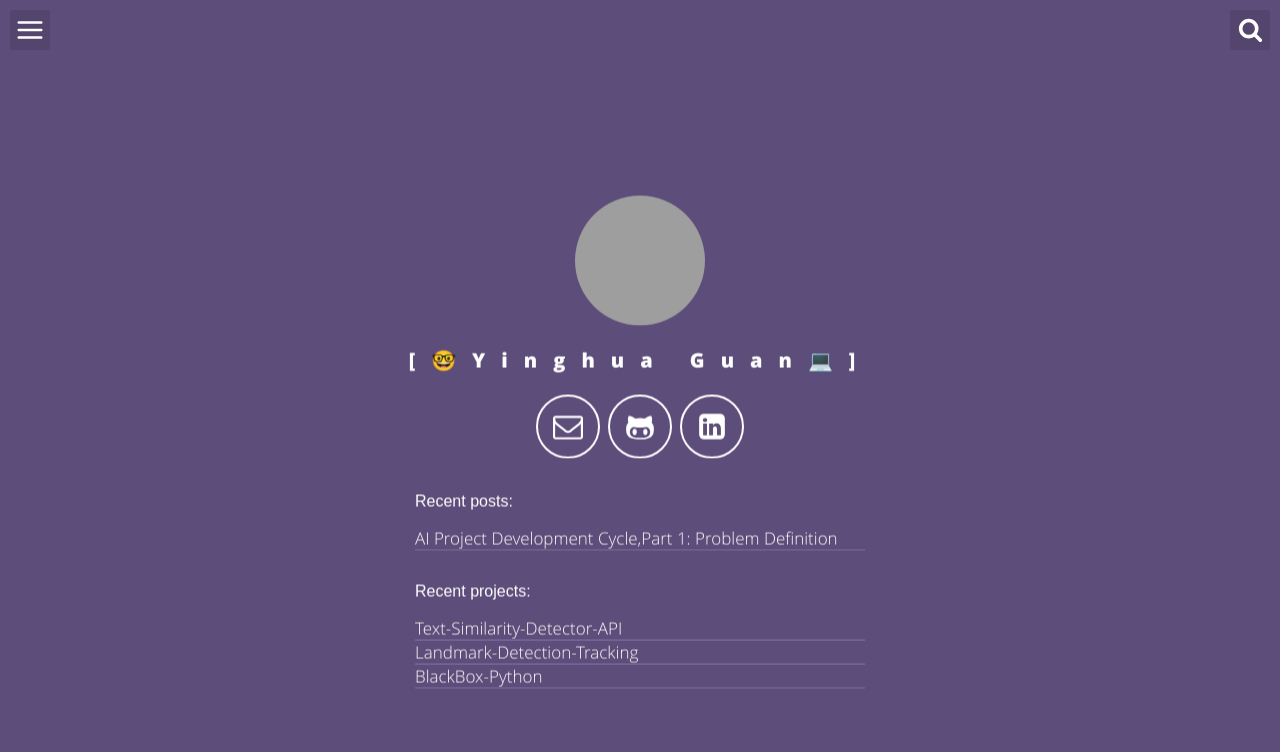
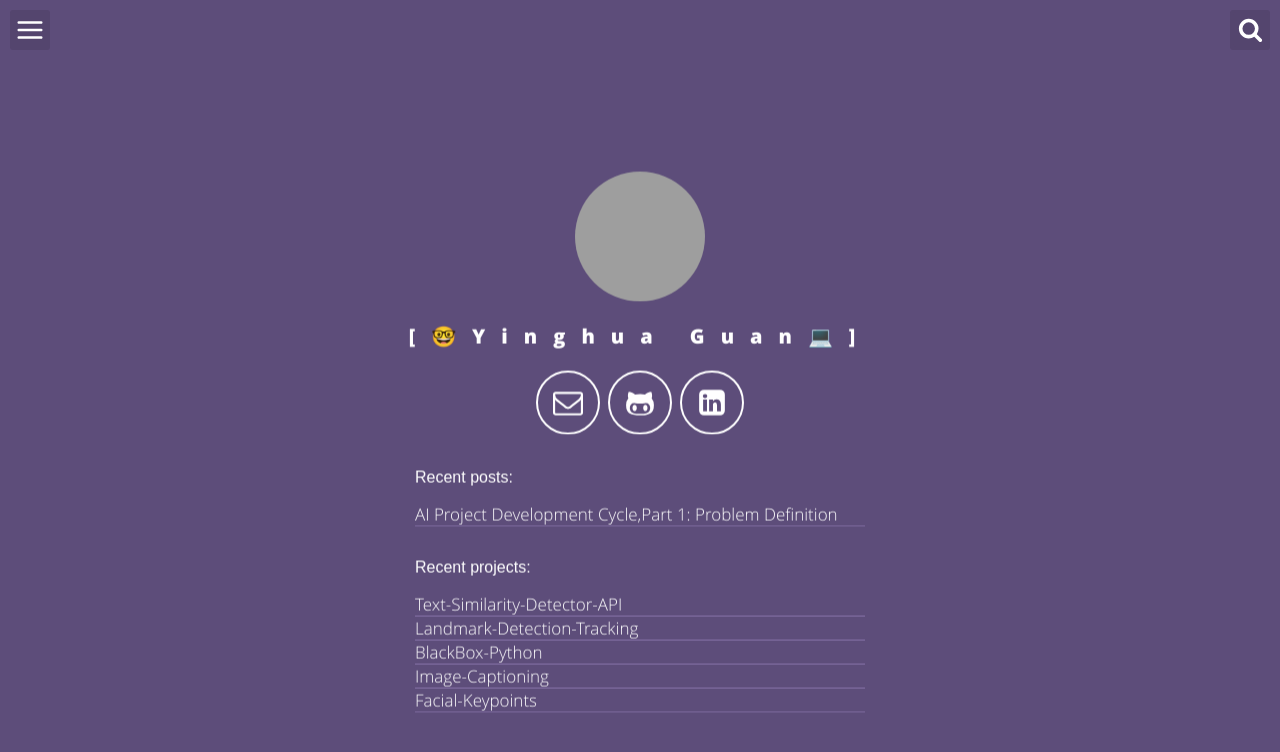
Before and after one commit to yinghuaguan/yinghuaguan.github.io, a Jekyll site: the page built from index.html, in a window 1280 px wide. Shown: the top 752 px of the page. Built offline with Jekyll 4.4.1, drawn with Linux system fonts in a browser that asks for light colours; grey boxes are pictures that could not be loaded.

Commit message:
add more project

```diff
--- a/_config.yml
+++ b/_config.yml
@@ -58,6 +58,11 @@ projects:
     url: https://github.com/yinghuaguan/portfolio/tree/master/Computer_Vision_Projects/P3_Landmark_Detection_Tracking
   - name: BlackBox-Python
     url: https://github.com/yinghuaguan/portfolio/tree/master/open_source_development/BlackBox_Python
+  - name: Image-Captioning
+    url: https://github.com/yinghuaguan/portfolio/tree/master/Computer_Vision_Projects/P2_Image_Captioning
+  - name: Facial-Keypoints
+    url: https://github.com/yinghuaguan/portfolio/tree/master/Computer_Vision_Projects/P1_Facial_Keypoints
+
 
 # exclude my node related stuff
 exclude: ['package.json', 'src', 'node_modules']
--- a/_includes/header-default.html
+++ b/_includes/header-default.html
@@ -38,7 +38,7 @@
 
         <ul class="recent">
             <p>Recent projects:</p>
-             {% for project in site.projects limit:3%}
+             {% for project in site.projects limit:8%}
                 <li>
                     <a title="Show my recent project" href="{{ project.url}}">
                         <h2 class="post-title" itemprop="name">{{ project.name }}</h2>
```
